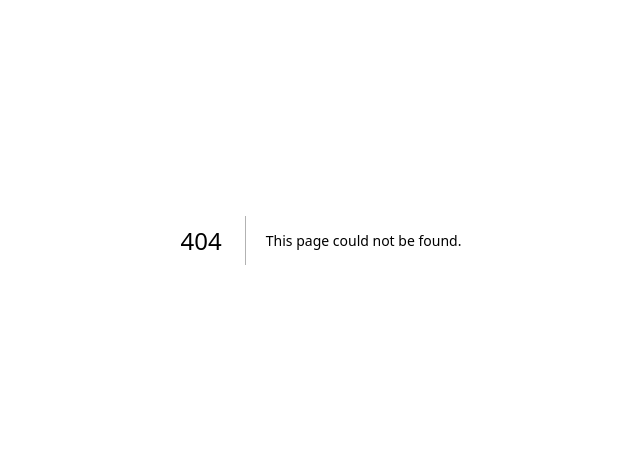
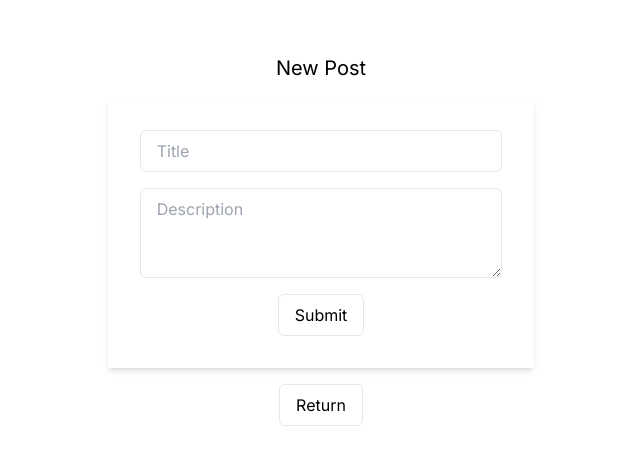
Before and after one commit to tzptzptzptzptzp/ex-nextjs-prisma-supabase, a Next.js app: page /blog/add in a window 1280 px wide. Before the commit this address had no page. Shown: the part 160-624 px from the top of the page, without its empty margins (319-959 px from the left). Built offline with nearby package versions, Linux system fonts and the light colour scheme.

Commit message:
✨ 新規投稿作成ページを作成

```diff
--- /dev/null
+++ b/src/app/blog/add/page.tsx
@@ -0,0 +1,33 @@
+import Link from 'next/link'
+
+const AddBlog = () => {
+  return (
+    <main className='flex flex-col items-center justify-center gap-4 w-screen h-screen'>
+      <div>
+        <h1 className="text-xl">New Post</h1>
+      </div>
+      <div className="w-1/3 p-8 shadow-md">
+        <form className="flex flex-col gap-4">
+          <input type="text" placeholder="Title" className="px-4 py-2 border rounded-md" />
+          <textarea placeholder="Description" rows={3} className="px-4 py-2 border rounded-md"></textarea>
+          <div className="flex justify-center">
+            <button
+              className='px-4 py-2 border rounded-md hover:shadow-md'
+            >
+              Submit
+            </button>
+          </div>
+        </form>
+      </div>
+      <Link
+        href={'/'}
+        className='px-4 py-2 border rounded-md hover:shadow-md'
+      >
+        Return
+      </Link>
+
+    </main>
+  )
+}
+
+export default AddBlog
```
